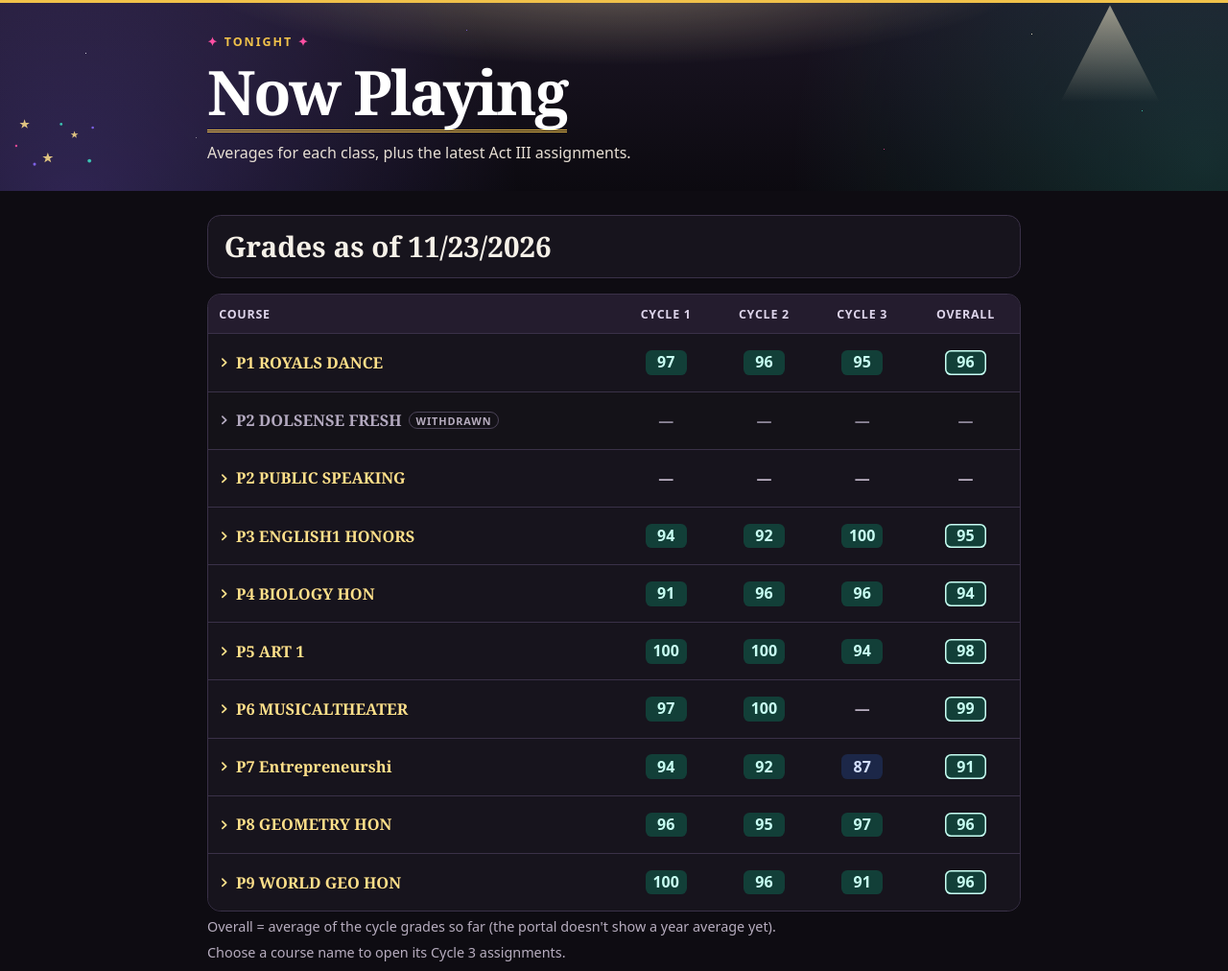
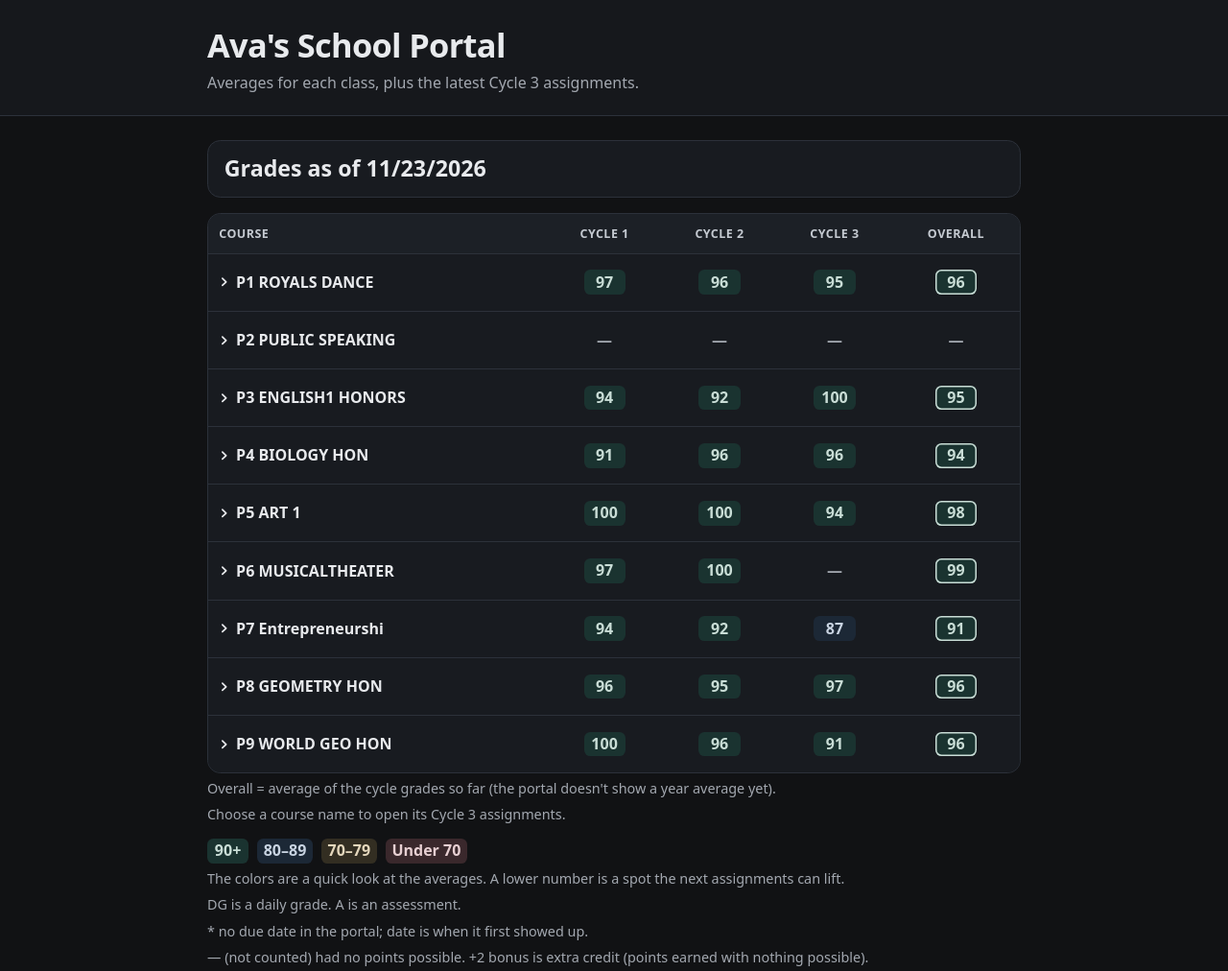
Before and after one commit to lukelundberg-hue/brooke-homework, a plain HTML site: page ava-site/index.html in a window 1280 px wide. Shown: the top 1012 px of the page at 96% size. Drawn offline with Linux system fonts and the light colour scheme.

Commit message:
Make the grades site a plain dark portal and drop the withdrawn course. (#11)
The page title is Ava's School Portal, with plain cycle and assignment labels and no decorative theme. Dolsense Fresh is removed from the data and the table.

Co-authored-by: Cursor Agent <cursoragent@cursor.com>
Co-authored-by: lukelundberg-hue <lukelundberg-hue@users.noreply.github.com>

```diff
--- a/ava-site/ava-grades.json
+++ b/ava-site/ava-grades.json
@@ -1,5 +1,5 @@
 {
-  "_readme": "Update this file when new grades are posted. The page reads this file and builds the table. Each course name opens that course's Cycle 3 assignments. Table order follows this list. cycle1, cycle2, and cycle3 are cycle averages; use null when a cycle has no grade yet. The page computes Overall as the average of the cycles that have grades, rounded to a whole number. assignments are Cycle 3 only. The page sorts them most recent first (same date keeps the order here). score X means excused and is not counted. A score string like 0.0/0 is ungraded and shows as — (not counted). A score string like 2.0/0 shows as +2 bonus. End date with * when the portal had no due date. category is DG (daily grade) or A (assessment). Optional withdrawn is a date string; that row is shown muted.",
+  "_readme": "Update this file when new grades are posted. The page reads this file and builds the table. Each course name opens that course's Cycle 3 assignments. Table order follows this list. cycle1, cycle2, and cycle3 are cycle averages; use null when a cycle has no grade yet. The page computes Overall as the average of the cycles that have grades, rounded to a whole number. assignments are Cycle 3 only. The page sorts them most recent first (same date keeps the order here). score X means excused and is not counted. A score string like 0.0/0 is ungraded and shows as — (not counted). A score string like 2.0/0 shows as +2 bonus. End date with * when the portal had no due date. category is DG (daily grade) or A (assessment).",
   "header": "Grades as of 11/23/2026",
   "courses": [
     {
@@ -17,15 +17,6 @@
         { "name": "Week Nov 2 Participation", "score": 90, "category": "DG", "date": "11/06" },
         { "name": "Mistletoe Magic", "score": 100, "category": "A", "date": "11/06" }
       ]
-    },
-    {
-      "name": "P2 DOLSENSE FRESH",
-      "teacher": "LARRIMY B. BROWN",
-      "cycle1": null,
-      "cycle2": null,
-      "cycle3": null,
-      "withdrawn": "08/24/2026",
-      "assignments": []
     },
     {
       "name": "P2 PUBLIC SPEAKING",
--- a/ava-site/index.html
+++ b/ava-site/index.html
@@ -3,21 +3,18 @@
 <head>
 <meta charset="utf-8">
 <meta name="viewport" content="width=device-width, initial-scale=1">
-<title>Now Playing</title>
+<title>Ava's School Portal</title>
 <style>
   :root {
     color-scheme: dark;
-    --ink: #f6f1e8;
-    --muted: #b7adbf;
-    --accent: #ffe08a;
-    --line: #3a3148;
-    --paper: #0e0c12;
-    --card: #17141d;
-    --card-2: #221c2c;
-    --gold: #f0c14a;
-    --magenta: #ff4fa3;
-    --violet: #8b6cff;
-    --teal: #3ee0c5;
+    --ink: #e8eaed;
+    --muted: #a3a8b0;
+    --accent: #c5d0dc;
+    --line: #2c313a;
+    --paper: #111214;
+    --card: #181b20;
+    --card-2: #1e2228;
+    --focus: #8eb4d4;
     font: 100%/1.55 system-ui, sans-serif;
     color: var(--ink);
     background: var(--paper);
@@ -27,42 +24,16 @@
   body { margin: 0; }
   .wrap { width: min(100% - 2rem, 53rem); margin-inline: auto; }
   .hero {
-    position: relative;
-    overflow: hidden;
-    background-color: #0c0a10;
-    background-image:
-      radial-gradient(1.2px 1.2px at 7% 28%, rgba(255, 255, 255, .75) 50%, transparent 52%),
-      radial-gradient(1px 1px at 16% 72%, rgba(255, 255, 255, .45) 50%, transparent 52%),
-      radial-gradient(1.4px 1.4px at 84% 18%, rgba(255, 244, 210, .85) 50%, transparent 52%),
-      radial-gradient(1px 1px at 93% 58%, rgba(62, 224, 197, .8) 50%, transparent 52%),
-      radial-gradient(1px 1px at 72% 78%, rgba(255, 79, 163, .7) 50%, transparent 52%),
-      radial-gradient(1px 1px at 38% 16%, rgba(139, 108, 255, .75) 50%, transparent 52%),
-      radial-gradient(ellipse 60% 90% at 50% -18%, rgba(255, 236, 180, .38), transparent 58%),
-      radial-gradient(circle at 6% 110%, rgba(139, 108, 255, .28), transparent 38%),
-      radial-gradient(circle at 98% 86%, rgba(62, 224, 197, .16), transparent 34%),
-      linear-gradient(180deg, #1b1524 0%, #0c0a10 100%);
-    color: white;
-    padding: 2.1rem 0 1.7rem;
-    box-shadow: inset 0 3px 0 var(--gold);
+    background: #16181c;
+    color: var(--ink);
+    padding: 1.6rem 0 1.35rem;
+    border-bottom: 1px solid var(--line);
   }
-  .hero p { color: #e7dfd4; margin: .6rem 0 0; max-width: 38rem; }
-  .hero-mark { position: absolute; pointer-events: none; }
-  .hero-spot { width: 9rem; height: 7rem; right: 4%; top: 0; opacity: .8; }
-  .hero-stars { width: 6.5rem; height: 4.5rem; left: .6rem; bottom: .7rem; opacity: .85; }
-  .kicker { font-size: .78rem; font-weight: 750; letter-spacing: .16em; text-transform: uppercase; }
-  .hero .kicker { color: var(--gold); }
-  h1, h2, h3 { font-family: Georgia, "Palatino Linotype", Palatino, serif; line-height: 1.15; }
-  h1 {
-    margin: .35rem 0 0;
-    font-size: clamp(2.35rem, 7vw, 4rem);
-    letter-spacing: -.035em;
-    display: inline-block;
-    border-bottom: 3px double var(--gold);
-    padding-bottom: .15rem;
-  }
-  h2 { margin: .15rem 0 0; font-size: clamp(1.45rem, 4.4vw, 1.85rem); }
-  .spark { color: var(--magenta); }
-  a:focus-visible, button:focus-visible { outline: 3px solid var(--gold); outline-offset: 3px; }
+  .hero p { color: var(--muted); margin: .45rem 0 0; max-width: 38rem; }
+  h1, h2, h3 { font-family: inherit; font-weight: 650; line-height: 1.2; }
+  h1 { margin: 0; font-size: clamp(1.7rem, 4.5vw, 2.15rem); letter-spacing: -.02em; }
+  h2 { margin: .15rem 0 0; font-size: clamp(1.2rem, 3.4vw, 1.45rem); }
+  a:focus-visible, button:focus-visible { outline: 3px solid var(--focus); outline-offset: 3px; }
   main { padding-block: 1.4rem 2.4rem; }
   .note { font-size: .9rem; color: var(--muted); margin: .3rem 0; }
   .as-of {
@@ -91,11 +62,12 @@
     background: var(--card);
   }
   .grade-table thead th {
-    background: #241c2e;
+    background: #1c2026;
     font-size: .78rem;
-    letter-spacing: .06em;
+    letter-spacing: .04em;
     text-transform: uppercase;
-    color: #ddd4ea;
+    color: #c5cad1;
+    font-weight: 650;
   }
   .grade-table th[scope="row"],
   .grade-table thead th:first-child { text-align: left; }
@@ -110,7 +82,7 @@
   }
   .grade-table thead th:first-child { position: sticky; left: 0; z-index: 2; }
   .grade-table td { white-space: nowrap; }
-  .course-row:hover > * { background: #201a28; }
+  .course-row:hover > * { background: #1f2329; }
   .course-toggle {
     display: flex;
     align-items: center;
@@ -119,53 +91,31 @@
     min-height: 2.4rem;
     border: 0;
     background: transparent;
-    color: var(--accent);
-    font-family: Georgia, "Palatino Linotype", Palatino, serif;
-    font-size: 1.02rem;
-    font-weight: 700;
+    color: var(--ink);
+    font: inherit;
+    font-size: 1rem;
+    font-weight: 650;
     text-align: left;
     cursor: pointer;
     padding: 0;
   }
-  .course-toggle:focus-visible { outline: 3px solid var(--gold); outline-offset: 2px; }
+  .course-toggle:focus-visible { outline: 3px solid var(--focus); outline-offset: 2px; }
   .chevron { flex: none; width: .72rem; height: .72rem; transition: transform .15s ease; }
   .course-toggle[aria-expanded="true"] .chevron { transform: rotate(90deg); }
   .course-label { overflow-wrap: break-word; }
-  .withdrawn-tag {
-    display: inline-block;
-    margin-left: .45rem;
-    padding: .05rem .42rem;
-    border: 1px solid #4c4458;
-    border-radius: 999px;
-    color: #b7adbf;
-    font-family: system-ui, sans-serif;
-    font-size: .68rem;
-    font-weight: 750;
-    letter-spacing: .08em;
-    text-transform: uppercase;
-    vertical-align: .15em;
-  }
-  tbody.is-withdrawn .course-toggle { color: #b3a9bf; }
-  tbody.is-withdrawn .course-row > * { background: #141218; }
-  tbody.is-withdrawn .avg-none { color: #8d8698; }
   .course-panel td {
     white-space: normal;
     text-align: left;
     padding: .85rem 1rem 1.05rem;
     background: var(--card-2);
     border-bottom: 1px solid var(--line);
-    box-shadow: inset 3px 0 0 var(--gold);
+    box-shadow: inset 2px 0 0 #3d4654;
   }
   .grade-table tbody:last-child .course-panel td { border-bottom: 0; }
-  tbody.is-withdrawn .course-panel td {
-    background: #141218;
-    box-shadow: inset 3px 0 0 #4c4458;
-  }
   .teacher { margin: 0 0 .45rem; color: var(--muted); font-weight: 650; }
   .panel-title {
-    font-family: Georgia, "Palatino Linotype", Palatino, serif;
-    font-size: 1.15rem;
-    font-weight: 700;
+    font-size: 1rem;
+    font-weight: 650;
     margin: .1rem 0 .15rem;
   }
   .panel-star, .panel-score { margin: .7rem 0 0; }
@@ -179,10 +129,10 @@
     font-weight: 750;
     line-height: 1.45;
   }
-  .avg-high { background: #123f38; color: #c8fff3; }
-  .avg-steady { background: #1c2748; color: #d4e0ff; }
-  .avg-growing { background: #3d3214; color: #ffe3ad; }
-  .avg-focus { background: #4a242c; color: #ffd0d4; }
+  .avg-high { background: #1a3330; color: #c9ddd6; }
+  .avg-steady { background: #1c2836; color: #c9d4e2; }
+  .avg-growing { background: #332e22; color: #e4d7bc; }
+  .avg-focus { background: #3a282c; color: #e7cfd2; }
   .avg-none { color: var(--muted); font-weight: 650; min-width: 1.2rem; background: transparent; }
   .avg-overall { box-shadow: inset 0 0 0 1.5px currentColor; }
   .legend {
@@ -198,27 +148,24 @@
   }
   .assign-list li:first-child { border-top: 0; }
   .assign-list li.is-under-70 {
-    background: #2a1c22;
-    box-shadow: inset 3px 0 0 #e7a0a8;
+    background: #2a2224;
+    box-shadow: inset 2px 0 0 #8d5d63;
     margin-inline: -.4rem;
     padding-inline: .7rem .4rem;
     border-radius: .4rem;
   }
   .score-under-70 {
-    background: #4a242c;
-    color: #ffd0d4;
+    background: #3a282c;
+    color: #e7cfd2;
     border-radius: .3rem;
     padding: .02rem .32rem;
-    font-weight: 750;
+    font-weight: 650;
   }
   .score-excused { color: var(--muted); font-weight: 650; }
-  .score-bonus { color: var(--gold); font-weight: 750; }
+  .score-bonus { color: var(--accent); font-weight: 650; }
   .empty-assignments { margin: .7rem 0 .15rem; }
   @media (prefers-reduced-motion: reduce) {
     .chevron { transition: none; }
-  }
-  @media (max-width: 68rem) {
-    .hero-mark { display: none; }
   }
   @media (max-width: 42rem) {
     .wrap { width: min(100% - 1rem, 53rem); }
@@ -229,7 +176,6 @@
     .chevron { margin-top: .28rem; }
     .course-panel td { padding: .7rem .65rem .9rem; }
     .avg { min-width: 1.9rem; padding: .04rem .16rem; }
-    .withdrawn-tag { margin-left: .3rem; }
   }
   @media (max-width: 23rem) {
     .grade-table thead th { font-size: .58rem; letter-spacing: 0; }
@@ -241,35 +187,9 @@
 </head>
 <body>
 <header class="hero">
-  <svg class="hero-mark hero-spot" viewBox="0 0 200 140" aria-hidden="true">
-    <defs>
-      <linearGradient id="spot" x1="0" y1="0" x2="0" y2="1">
-        <stop offset="0" stop-color="#fff4d2" stop-opacity=".7"/>
-        <stop offset="1" stop-color="#fff4d2" stop-opacity="0"/>
-      </linearGradient>
-    </defs>
-    <polygon points="100,0 28,140 172,140" fill="url(#spot)"/>
-  </svg>
-  <svg class="hero-mark hero-stars" viewBox="0 0 120 80" aria-hidden="true">
-    <g fill="#ffe08a">
-      <path d="M18 8l1.4 4.2H24l-3.6 2.6 1.4 4.2L18 16.4 14.2 19l1.4-4.2L12 12.2h4.6z"/>
-      <path d="M78 22l1.1 3.2h3.4l-2.7 2 1 3.2-2.8-2-2.8 2 1-3.2-2.7-2h3.4z"/>
-      <path d="M46 48l1.6 4.6h4.8l-3.9 2.8 1.5 4.6L46 57.2 41.9 60l1.5-4.6-3.9-2.8h4.8z"/>
-    </g>
-    <g fill="#3ee0c5">
-      <circle cx="96" cy="58" r="2.2"/>
-      <circle cx="62" cy="14" r="1.6"/>
-    </g>
-    <g fill="#8b6cff">
-      <circle cx="30" cy="62" r="1.8"/>
-      <circle cx="100" cy="18" r="1.5"/>
-    </g>
-    <circle cx="8" cy="40" r="1.4" fill="#ff4fa3"/>
-  </svg>
   <div class="wrap">
-    <div class="kicker"><span class="spark" aria-hidden="true">✦ </span>Tonight<span class="spark" aria-hidden="true"> ✦</span></div>
-    <h1>Now Playing</h1>
-    <p>Averages for each class, plus the latest Act III assignments.</p>
+    <h1>Ava's School Portal</h1>
+    <p>Averages for each class, plus the latest Cycle 3 assignments.</p>
   </div>
 </header>
 <main class="wrap">
@@ -348,8 +268,6 @@
       if (courseHasSpecial) anySpecial = true;
 
       var group = document.createElement('tbody');
-      if (course.withdrawn) group.className = 'is-withdrawn';
-
       var row = document.createElement('tr');
       row.className = 'course-row';
       var rowHead = document.createElement('th');
@@ -359,7 +277,7 @@
       toggle.className = 'course-toggle';
       toggle.setAttribute('aria-expanded', 'false');
       toggle.setAttribute('aria-controls', slug);
-      toggle.setAttribute('aria-label', (course.withdrawn ? name + ', withdrawn ' + course.withdrawn + ', ' : name + ', ') + 'Cycle 3 assignments');
+      toggle.setAttribute('aria-label', name + ', Assignments');
 
       var chevron = document.createElementNS('http://www.w3.org/2000/svg', 'svg');
       chevron.setAttribute('class', 'chevron');
@@ -377,12 +295,6 @@
       var label = document.createElement('span');
       label.className = 'course-label';
       label.textContent = name;
-      if (course.withdrawn) {
-        var tag = document.createElement('span');
-        tag.className = 'withdrawn-tag';
-        tag.textContent = 'Withdrawn';
-        label.append(tag);
-      }
       toggle.append(chevron, label);
       rowHead.append(toggle);
       row.append(rowHead);
@@ -472,15 +384,9 @@
       teacher.textContent = course.teacher;
       panel.append(teacher);
     }
-    if (course.withdrawn) {
-      var withdrawn = document.createElement('p');
-      withdrawn.className = 'note';
-      withdrawn.textContent = 'Withdrawn ' + course.withdrawn + '.';
-      panel.append(withdrawn);
-    }
     var listTitle = document.createElement('h3');
     listTitle.className = 'panel-title';
-    listTitle.textContent = 'Act III';
+    listTitle.textContent = 'Assignments';
     panel.append(listTitle);
 
     if (!assignments.length) {
```
